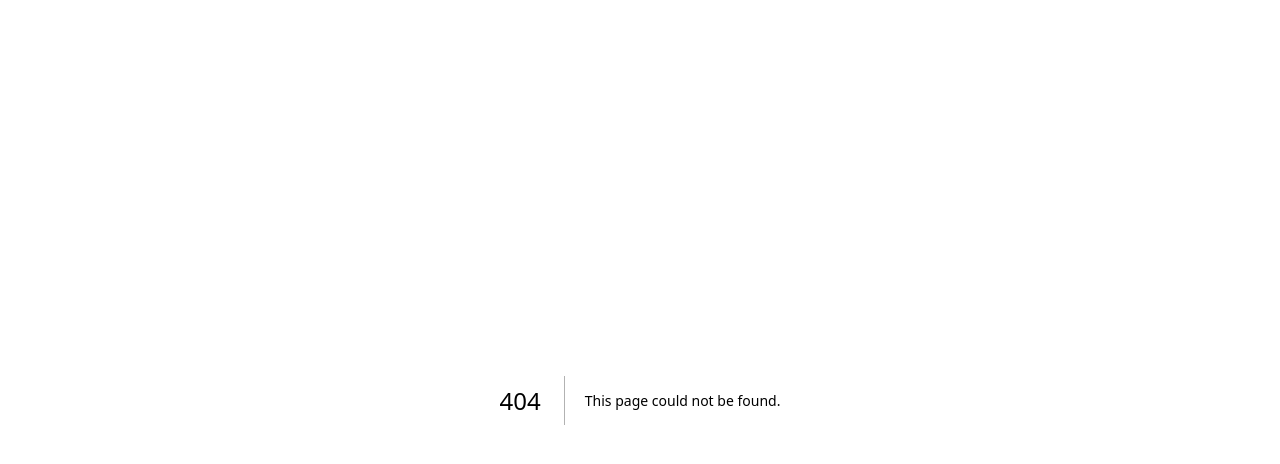
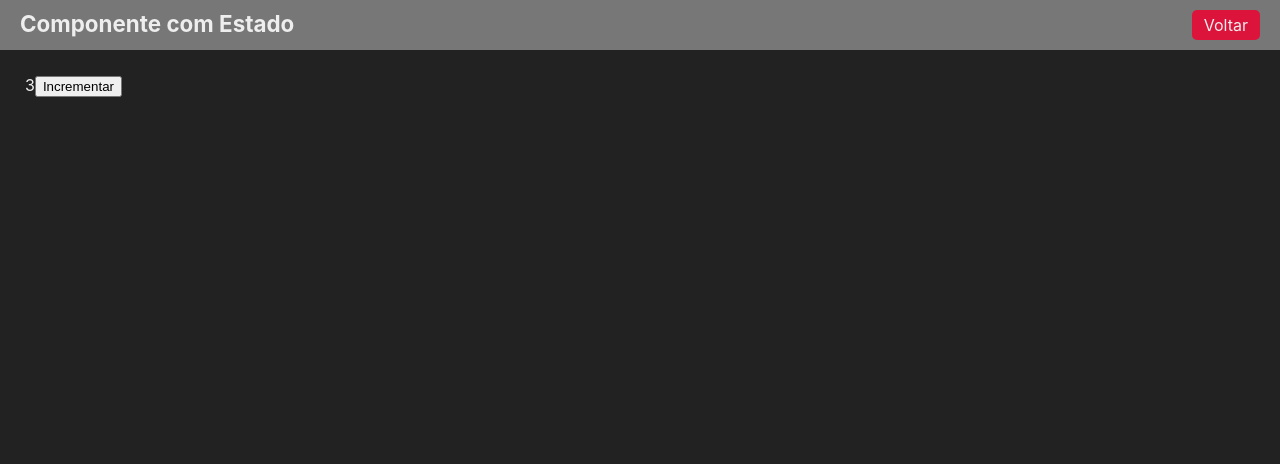
Before and after one commit to Guilherme-Castello-Clear/next-js, a Next.js app: page /estado in a window 1280 px wide. Before the commit this address had no page. Shown: the top 464 px of the page. Built offline with nearby package versions, Linux system fonts and the light colour scheme.

Commit message:
Feat: Using component with state

```diff
--- a/src/components/Layout.jsx
+++ b/src/components/Layout.jsx
@@ -2,7 +2,6 @@ import Link from 'next/link'
 import styles from '../styles/Layout.module.css'
 
 export default function Layout(props){
-    console.log(styles.cabecalho)
     return(
         <div className={styles.layout}>
             <div className={styles.cabecalho}>
--- /dev/null
+++ b/src/pages/estado.jsx
@@ -0,0 +1,18 @@
+import { useState } from "react";
+import Layout from "../components/Layout";
+
+export default function Estado(){
+
+    const [num, setNum] = useState(3)
+
+    function incrementar(){
+        return setNum(num + 1);
+    }
+
+    return(
+        <Layout titulo='Componente com Estado'>
+            <span>{num}</span>
+            <button onClick={() => incrementar()}>Incrementar</button>
+        </Layout>
+    )
+}
--- a/src/pages/index.jsx
+++ b/src/pages/index.jsx
@@ -15,6 +15,7 @@ export default function Inicio(){
             <Navegador cor='darkviolet' texto='JSX' destino='/jsx'/>
             <Navegador cor='green' texto='Navegação 1' destino='/navegacao'/>
             <Navegador cor='blue' texto='Navegação 2' destino='/cliente/sp-2/123'/>
+            <Navegador cor='pink' texto='Componente com Estado' destino='/estado'/>
 
         </div>
     )
```
